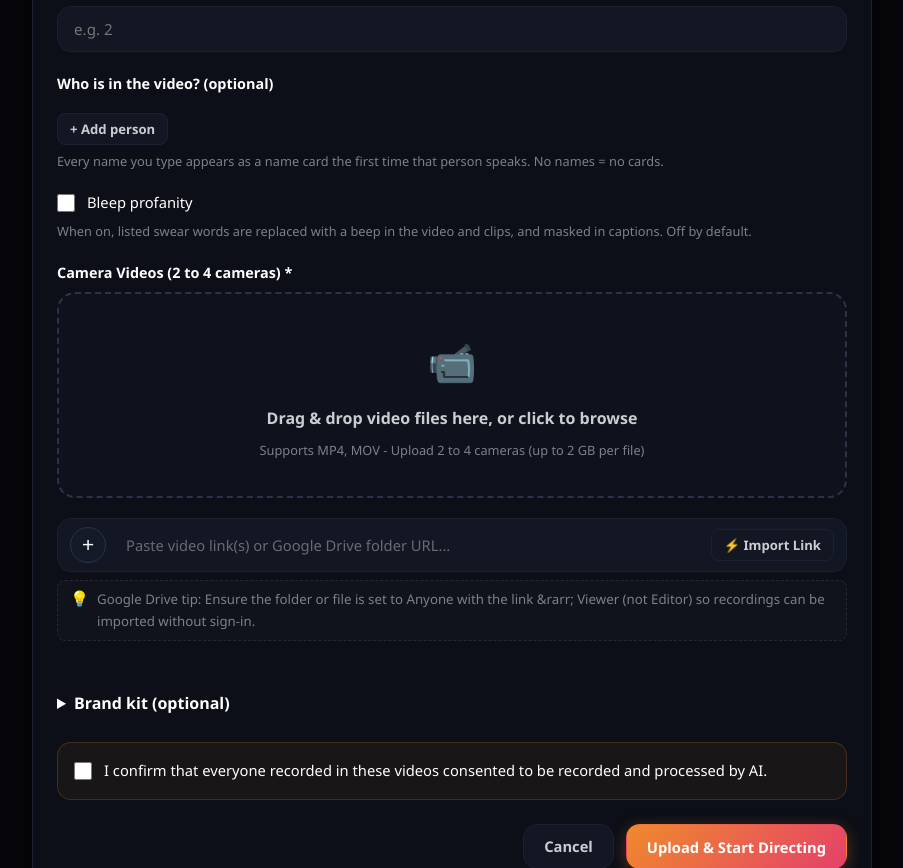
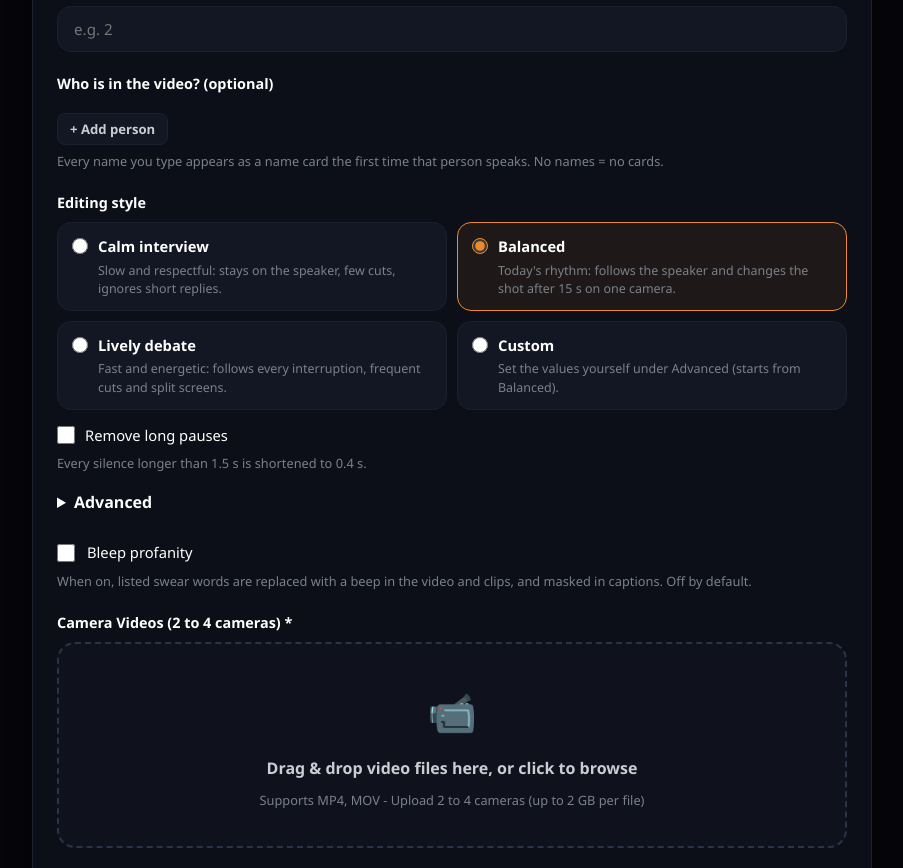
Before and after one commit to ahmed-salama-ai/FramePilot, a FastAPI app: page /new in a window 1280 px wide. Shown: the part 537-1405 px from the top of the page, without its empty margins (188-1091 px from the left). Run offline with FastAPI, Linux system fonts and the light colour scheme; some libraries are stand-ins or nearby versions.

Commit message:
Editing style on the upload page

```diff
--- a/app/main.py
+++ b/app/main.py
@@ -206,6 +206,29 @@ def parse_people(text: str) -> List[Dict[str, str]]:
     return out
 
 
+def check_style(data) -> Dict[str, Any]:
+    """The editing style chosen at upload ({"preset", "choices", "remove_pauses"}) -> what is saved with the job
+    (director/styles.py resolve). A wrong style -> 400 with the message in English and Arabic: {"en", "ar"}."""
+    from ai_director.director.styles import StyleError, resolve
+    if not isinstance(data, dict):
+        raise HTTPException(status_code=400, detail={"en": "style: not valid JSON.", "ar": "النمط: ليس JSON صالحًا."})
+    try:
+        return resolve(data.get("preset"), data.get("choices"), data.get("remove_pauses", False))
+    except StyleError as e:
+        raise HTTPException(status_code=400, detail={"en": e.en, "ar": e.ar})
+
+
+def parse_style(text: str) -> Optional[Dict[str, Any]]:
+    """style_json from the upload form; empty = no style chosen (default.yaml as it is, the same as Balanced)."""
+    if not (text or "").strip():
+        return None
+    try:
+        data = json.loads(text)
+    except ValueError:
+        data = None
+    return check_style(data)
+
+
 def audio_seconds(path: Path):
     """How long a sound file is (ffprobe), None if it has no sound."""
     from ai_director.common.io import run
@@ -307,6 +330,19 @@ async def api_inspect_link(req: InspectLinkRequest):
         raise HTTPException(status_code=400, detail=f"فشل فحص الرابط: {str(e)}")
 
 
+@app.get("/api/styles")
+def get_styles():
+    """The editing styles for the upload page (configs/styles.yaml): names, descriptions, values, limits."""
+    from ai_director.director.styles import public_styles
+    return public_styles()
+
+
+@app.post("/api/styles/check")
+def check_style_api(data: Dict[str, Any]):
+    """The upload page checks a style before it uploads anything: 200 + the style, or 400 {"en", "ar"}."""
+    return check_style(data)
+
+
 @app.post("/api/projects")
 async def create_project(
     files: Optional[List[UploadFile]] = File(None),
@@ -319,6 +355,7 @@ async def create_project(
     consent: bool = Form(...),
     people_json: str = Form("[]"),
     bleep_profanity: str = Form("false"),
+    style_json: str = Form(""),
     brand_json: str = Form(""),
     logo: Optional[UploadFile] = File(None),
     intro: Optional[UploadFile] = File(None),
@@ -387,6 +424,7 @@ async def create_project(
     people = parse_people(people_json)
     if num_speakers is None and people:
         num_speakers = len(people)
+    style = parse_style(style_json)                    # checked before any video is uploaded or downloaded
 
     sid = db.new_session_id()
     session_dir = DATA_DIR / sid
@@ -432,6 +470,8 @@ async def create_project(
             "people": people,
             "bleep_profanity": str(bleep_profanity).strip().lower() in {"1", "true", "on", "yes"},
         }
+        if style is not None:
+            upload_data["style"] = style                   # preset + every value, so the edit can be made again
         (staging_dir / "upload.json").write_text(
             json.dumps(upload_data, ensure_ascii=False, indent=2),
             encoding="utf-8"
--- a/app/static/i18n.js
+++ b/app/static/i18n.js
@@ -203,6 +203,30 @@ const I18N = {
     people_hint: "كل اسم تكتبه يظهر كبطاقة اسم في الفيديو أول مرة يتكلم فيها هذا الشخص. بدون أسماء = بدون بطاقات.",
     label_bleep: "كتم الألفاظ النابية (بيب)",
     bleep_hint: "عند التفعيل تُستبدل الكلمات المدرجة بصوت تنبيه في الفيديو والكليبات، وتُحجب في الترجمة. الإعداد مغلق افتراضياً.",
+    style_title: "أسلوب المونتاج",
+    style_pauses: "حذف فترات الصمت الطويلة",
+    style_pauses_hint: "كل صمت أطول من {min} ثانية يُقصَّر إلى {keep} ثانية.",
+    style_advanced: "إعدادات متقدمة",
+    style_advanced_hint: "تغيير أي قيمة يحوّل النمط إلى «مخصص».",
+    style_min_shot: "أقصر لقطة (ثانية)",
+    style_max_shot: "أطول لقطة على نفس الكاميرا (ثانية)",
+    style_sensitivity: "حساسية التبديل",
+    style_split: "الشاشة المقسومة",
+    style_zooms: "أقصى عدد تقريبات في الدقيقة",
+    style_min_turn: "تجاهل الردود الأقصر من (ثانية)",
+    style_reactions: "لقطات رد الفعل: إظهار المستمع أثناء الكلام الطويل",
+    style_weights: "أوزان اختيار الكاميرا",
+    style_w_speaker: "المتكلم",
+    style_w_frontal: "مواجهة الكاميرا",
+    style_w_quality: "جودة الصورة",
+    style_w_gesture: "الإيماءات",
+    style_w_shake: "اهتزاز الكاميرا",
+    style_level_low: "منخفضة",
+    style_level_normal: "عادية",
+    style_level_high: "عالية",
+    style_level_off: "مغلقة",
+    style_level_rarely: "نادرًا",
+    style_level_often: "كثيرًا",
     ph_person_name: "الاسم كما يظهر في الفيديو",
     role_none: "الدور (اختياري)",
     role_host: "مقدم البرنامج",
@@ -468,6 +492,30 @@ const I18N = {
     people_hint: "Every name you type appears as a name card the first time that person speaks. No names = no cards.",
     label_bleep: "Bleep profanity",
     bleep_hint: "When on, listed swear words are replaced with a beep in the video and clips, and masked in captions. Off by default.",
+    style_title: "Editing style",
+    style_pauses: "Remove long pauses",
+    style_pauses_hint: "Every silence longer than {min} s is shortened to {keep} s.",
+    style_advanced: "Advanced",
+    style_advanced_hint: "Changing a value switches the style to Custom.",
+    style_min_shot: "Shortest shot (seconds)",
+    style_max_shot: "Longest shot on one camera (seconds)",
+    style_sensitivity: "Switching sensitivity",
+    style_split: "Split screen",
+    style_zooms: "Zooms per minute (at most)",
+    style_min_turn: "Ignore replies shorter than (seconds)",
+    style_reactions: "Reaction shots: show a listener during long turns",
+    style_weights: "Camera choice weights",
+    style_w_speaker: "Speaker",
+    style_w_frontal: "Facing the camera",
+    style_w_quality: "Image quality",
+    style_w_gesture: "Gestures",
+    style_w_shake: "Camera shake",
+    style_level_low: "Low",
+    style_level_normal: "Normal",
+    style_level_high: "High",
+    style_level_off: "Off",
+    style_level_rarely: "Rarely",
+    style_level_often: "Often",
     ph_person_name: "Name as it should appear",
     role_none: "Role (optional)",
     role_host: "Host",
--- a/app/static/new.js
+++ b/app/static/new.js
@@ -483,6 +483,13 @@ document.addEventListener("DOMContentLoaded", () => {
       return;
     }
 
+    // Editing style (styles.js): checked by the server before any video is sent
+    const style = typeof window.readStyleForm === "function" ? await window.readStyleForm() : { ok: true, value: null };
+    if (!style.ok) {
+      showError(style.message);
+      return;
+    }
+
     const formData = new FormData();
     const nameEl = document.getElementById("projectName");
     const langEl = document.getElementById("languageSelect");
@@ -497,6 +504,7 @@ document.addEventListener("DOMContentLoaded", () => {
     formData.append("people_json", JSON.stringify(readPeople()));
     const bleepEl = document.getElementById("bleepProfanity");
     formData.append("bleep_profanity", bleepEl && bleepEl.checked ? "true" : "false");
+    if (style.value) formData.append("style_json", JSON.stringify(style.value));
 
     if (typeof readBrandForm === "function") {
       const brand = readBrandForm();
@@ -621,7 +629,10 @@ document.addEventListener("DOMContentLoaded", () => {
           let errDetail = "Upload / Download failed";
           try {
             const res = JSON.parse(xhr.responseText);
-            errDetail = res.detail || errDetail;
+            const d = res.detail;                          // a style error comes as {en, ar}
+            errDetail = (d && typeof d === "object" && !Array.isArray(d))
+              ? (d[typeof getLang === "function" ? getLang() : "en"] || d.en || errDetail)
+              : (d || errDetail);
           } catch (ex) { }
           showError(errDetail);
           if (submitBtn) submitBtn.disabled = false;
--- a/app/static/style.css
+++ b/app/static/style.css
@@ -1285,3 +1285,32 @@ bdi {
 .brand-check label { display: flex; align-items: center; gap: 8px; font-weight: 600; color: var(--text-bright);
                      margin-top: 26px; cursor: pointer; }
 .brand-check input { width: 18px; height: 18px; accent-color: var(--accent-orange); }
+
+
+/* Editing style on the upload page (Task 2, styles.js) */
+.style-presets { display: grid; grid-template-columns: repeat(2, minmax(0, 1fr)); gap: 10px; }
+.style-option { display: flex; align-items: flex-start; gap: 10px; padding: 12px 14px; cursor: pointer;
+                background: var(--bg-surface-elevated); border: 1px solid var(--border-color);
+                border-radius: var(--radius-md); transition: border-color 0.2s, background 0.2s; }
+.style-option:hover { border-color: rgba(239, 138, 44, 0.45); }
+.style-option.is-chosen { border-color: var(--accent-orange); background: rgba(239, 138, 44, 0.08); }
+.style-option input { width: 16px; height: 16px; margin-top: 3px; flex-shrink: 0; accent-color: var(--accent-orange); }
+.style-option strong { display: block; color: var(--text-bright); font-size: 0.92rem; margin-bottom: 3px; }
+.style-option small { display: block; color: var(--text-quiet); font-size: 0.78rem; line-height: 1.45; }
+.style-check { display: flex; align-items: center; gap: 10px; margin-top: 14px; cursor: pointer;
+               font-size: 0.92rem; color: var(--text-bright); }
+.style-check input { width: 18px; height: 18px; accent-color: var(--accent-orange); }
+.style-advanced { margin-top: 10px; }
+.style-grid { display: grid; grid-template-columns: repeat(2, minmax(0, 1fr)); gap: 12px 16px; }
+.style-grid label, .style-weights label { display: flex; flex-direction: column; gap: 6px; font-size: 0.83rem;
+                                          color: var(--text-main); }
+.style-grid .form-control, .style-weights .form-control { padding: 9px 12px; }
+.style-weights-title { margin: 16px 0 8px; }
+.style-weights { display: grid; grid-template-columns: repeat(5, minmax(0, 1fr)); gap: 10px; }
+.style-error { margin: 4px 0 12px; color: #ff6b7d; background: rgba(237, 62, 82, 0.1);
+               border: 1px solid rgba(237, 62, 82, 0.3); padding: 8px 12px; border-radius: var(--radius-sm);
+               font-size: 0.88rem; }
+@media (max-width: 640px) {
+  .style-presets, .style-grid { grid-template-columns: 1fr; }
+  .style-weights { grid-template-columns: repeat(2, minmax(0, 1fr)); }
+}
--- /dev/null
+++ b/app/static/styles.js
@@ -0,0 +1,193 @@
+// Editing style on the upload page (Task 2). The styles, their texts, values and limits all come from /api/styles
+// (configs/styles.yaml), so a new style there needs no change here. The server checks the values
+// (/api/styles/check, director/styles.py) and its message is shown in the page's language.
+// window.readStyleForm() -> {ok: true, value: {preset, choices, remove_pauses}} | {ok: false, message}.
+(function () {
+  const box = document.getElementById("styleBox");
+  if (!box) return;
+  const $ = id => document.getElementById(id);
+  const lang = () => (typeof getLang === "function" ? getLang() : "en");
+  const tr = (key, vars) => (typeof t === "function" ? t(key, vars) : key);
+  const pick = (both) => (both && typeof both === "object" ? (both[lang()] || both.en || "") : String(both || ""));
+  const WEIGHTS = ["speaker", "frontal", "quality", "gesture", "shake"];
+  const NUMBERS = { styleMinShot: "min_shot", styleMaxShot: "max_shot", styleZooms: "zooms_per_minute",
+                    styleMinTurn: "min_turn" };
+  let data = null;          // /api/styles
+  let lastError = null;     // the last {en, ar} message, shown again when the language changes
+  let checkTimer = null;
+
+  const presetById = id => data.presets.find(p => p.id === id);
+  const chosen = () => {
+    const r = box.querySelector('input[name="stylePreset"]:checked');
+    return r ? r.value : data.default;
+  };
+  const customId = () => (data.presets.find(p => p.custom) || {}).id;
+
+  function drawPresets() {
+    const now = data && box.querySelector('input[name="stylePreset"]:checked');
+    const keep = now ? now.value : data.default;
+    const list = $("stylePresets");
+    list.innerHTML = "";
+    data.presets.forEach(p => {
+      const option = document.createElement("label");
+      option.className = "style-option";
+      const radio = document.createElement("input");
+      radio.type = "radio";
+      radio.name = "stylePreset";
+      radio.value = p.id;
+      radio.checked = p.id === keep;
+      radio.addEventListener("change", () => {
+        fill(p.choices);
+        markChosen();
+        check();
+      });
+      const text = document.createElement("span");
+      const name = document.createElement("strong");
+      name.textContent = pick(p.name);
+      const desc = document.createElement("small");
+      desc.textContent = pick(p.description);
+      text.append(name, desc);
+      option.append(radio, text);
+      list.appendChild(option);
+    });
+    markChosen();
+  }
+
+  function markChosen() {
+    box.querySelectorAll(".style-option").forEach(o => {
+      o.classList.toggle("is-chosen", o.querySelector("input").checked);
+    });
+  }
+
+  function drawLevels() {
+    box.querySelectorAll("select[data-level]").forEach(sel => {
+      const keep = sel.value;
+      sel.innerHTML = "";
+      (data.levels[sel.dataset.level] || []).forEach(v => {
+        const o = document.createElement("option");
+        o.value = v;
+        o.textContent = tr("style_level_" + v);
+        sel.appendChild(o);
+      });
+      if (keep) sel.value = keep;
+    });
+  }
+
+  function drawPauseHint() {
+    $("stylePausesHint").textContent = tr("style_pauses_hint", { min: data.pauses.min_pause, keep: data.pauses.keep });
+  }
+
+  function setLimits() {
+    const L = data.limits;
+    Object.entries(NUMBERS).forEach(([id, key]) => {
+      $(id).min = L[key][0];
+      $(id).max = L[key][1];
+    });
+    WEIGHTS.forEach(w => { $("styleW_" + w).min = L.weights[0]; $("styleW_" + w).max = L.weights[1]; });
+  }
+
+  function fill(c) {
+    Object.entries(NUMBERS).forEach(([id, key]) => { $(id).value = c[key]; });
+    $("styleSensitivity").value = c.sensitivity;
+    $("styleSplit").value = c.split;
+    $("styleReactions").checked = !!c.reactions;
+    WEIGHTS.forEach(w => { $("styleW_" + w).value = c.weights[w]; });
+  }
+
+  function read() {
+    const num = id => {
+      const v = $(id).value.trim();
+      return v === "" ? null : Number(v);
+    };
+    const c = {};
+    Object.entries(NUMBERS).forEach(([id, key]) => { c[key] = num(id); });
+    c.sensitivity = $("styleSensitivity").value;
+    c.split = $("styleSplit").value;
+    c.reactions = $("styleReactions").checked;
+    c.weights = {};
+    WEIGHTS.forEach(w => { c.weights[w] = num("styleW_" + w); });
+    return c;
+  }
+
+  function value() {
+    const preset = chosen();
+    const p = presetById(preset);
+    return { preset, choices: p && p.custom ? read() : {}, remove_pauses: $("styleRemovePauses").checked };
+  }
+
+  function showError(detail) {
+    lastError = detail;
+    const el = $("styleError");
+    el.textContent = detail ? pick(detail) : "";
+    el.style.display = detail ? "block" : "none";
+    if (detail) $("styleAdvanced").open = true;
+  }
+
+  async function ask(v) {
+    const res = await fetch("/api/styles/check", {
+      method: "POST", headers: { "Content-Type": "application/json" }, body: JSON.stringify(v)
+    });
+    if (res.ok) return { ok: true };
+    let detail = { en: "The editing style could not be checked.", ar: "تعذر التحقق من نمط المونتاج." };
+    try { detail = (await res.json()).detail || detail; } catch (e) { }
+    return { ok: false, detail };
+  }
+
+  async function check() {
+    if (!data) return true;
+    try {
+      const r = await ask(value());
+      showError(r.ok ? null : r.detail);
+      return r.ok;
+    } catch (e) {
+      return true;            // offline check: the server checks again when the project is created
+    }
+  }
+
+  function onAdvancedEdit() {
+    const custom = customId();
+    if (custom && chosen() !== custom) {                 // a changed value = the user's own style
+      const radio = box.querySelector(`input[name="stylePreset"][value="${custom}"]`);
+      if (radio) radio.checked = true;
+      markChosen();
+    }
+    clearTimeout(checkTimer);
+    checkTimer = setTimeout(check, 350);
+  }
+
+  window.readStyleForm = async function () {
+    if (!data) return { ok: true, value: null };         // styles not loaded: no style = default.yaml (Balanced)
+    const v = value();
+    try {
+      const r = await ask(v);
+      showError(r.ok ? null : r.detail);
+      return r.ok ? { ok: true, value: v } : { ok: false, message: pick(r.detail) };
+    } catch (e) {
+      return { ok: true, value: v };                     // the server checks it again on upload
+    }
+  };
+
+  fetch("/api/styles")
+    .then(r => (r.ok ? r.json() : Promise.reject(r.status)))
+    .then(d => {
+      data = d;
+      setLimits();
+      drawLevels();
+      drawPresets();
+      drawPauseHint();
+      fill(presetById(chosen()).choices);
+      box.querySelectorAll("#styleAdvanced input, #styleAdvanced select").forEach(el => {
+        el.addEventListener("input", onAdvancedEdit);
+        el.addEventListener("change", onAdvancedEdit);
+      });
+    })
+    .catch(() => { box.style.display = "none"; });
+
+  document.addEventListener("framepilot:lang", () => {
+    if (!data) return;
+    drawPresets();
+    drawLevels();
+    drawPauseHint();
+    if (lastError) showError(lastError);
+  });
+})();
--- a/app/templates/new.html
+++ b/app/templates/new.html
@@ -53,6 +53,53 @@
       <div id="peopleList" class="people-list"></div>
       <button type="button" id="addPersonBtn" class="btn btn-secondary btn-sm" data-i18n="btn_add_person">+ Add Person</button>
       <small class="form-hint" style="display: block; margin-top: 6px;" data-i18n="people_hint">Each name you enter appears as a name card the first time that speaker talks.</small>
+    </div>
+
+    <!-- Editing style (Task 2): styles.js fills it from /api/styles (configs/styles.yaml) -->
+    <div class="form-group" id="styleBox">
+      <label class="form-label" data-i18n="style_title">Editing style</label>
+      <div id="stylePresets" class="style-presets" role="radiogroup"></div>
+      <label class="style-check">
+        <input type="checkbox" id="styleRemovePauses">
+        <span data-i18n="style_pauses">Remove long pauses</span>
+      </label>
+      <small class="form-hint" id="stylePausesHint"></small>
+      <details id="styleAdvanced" class="brand-details style-advanced">
+        <summary data-i18n="style_advanced">Advanced</summary>
+        <p class="form-hint" data-i18n="style_advanced_hint">Changing a value switches the style to Custom.</p>
+        <div id="styleError" class="style-error" role="alert" style="display: none;"></div>
+        <div class="style-grid">
+          <label><span data-i18n="style_min_shot">Shortest shot (seconds)</span>
+            <input type="number" id="styleMinShot" class="form-control" step="0.5" inputmode="decimal"></label>
+          <label><span data-i18n="style_max_shot">Longest shot on one camera (seconds)</span>
+            <input type="number" id="styleMaxShot" class="form-control" step="1" inputmode="decimal"></label>
+          <label><span data-i18n="style_sensitivity">Switching sensitivity</span>
+            <select id="styleSensitivity" class="form-control" data-level="sensitivity"></select></label>
+          <label><span data-i18n="style_split">Split screen</span>
+            <select id="styleSplit" class="form-control" data-level="split"></select></label>
+          <label><span data-i18n="style_zooms">Zooms per minute (at most)</span>
+            <input type="number" id="styleZooms" class="form-control" step="1" inputmode="numeric"></label>
+          <label><span data-i18n="style_min_turn">Ignore replies shorter than (seconds)</span>
+            <input type="number" id="styleMinTurn" class="form-control" step="0.5" inputmode="decimal"></label>
+        </div>
+        <label class="style-check">
+          <input type="checkbox" id="styleReactions">
+          <span data-i18n="style_reactions">Reaction shots: show a listener during long turns</span>
+        </label>
+        <p class="form-label style-weights-title" data-i18n="style_weights">Camera choice weights</p>
+        <div class="style-weights">
+          <label><span data-i18n="style_w_speaker">Speaker</span>
+            <input type="number" id="styleW_speaker" class="form-control" step="0.1" inputmode="decimal"></label>
+          <label><span data-i18n="style_w_frontal">Facing the camera</span>
+            <input type="number" id="styleW_frontal" class="form-control" step="0.1" inputmode="decimal"></label>
+          <label><span data-i18n="style_w_quality">Image quality</span>
+            <input type="number" id="styleW_quality" class="form-control" step="0.1" inputmode="decimal"></label>
+          <label><span data-i18n="style_w_gesture">Gestures</span>
+            <input type="number" id="styleW_gesture" class="form-control" step="0.1" inputmode="decimal"></label>
+          <label><span data-i18n="style_w_shake">Camera shake</span>
+            <input type="number" id="styleW_shake" class="form-control" step="0.1" inputmode="decimal"></label>
+        </div>
+      </details>
     </div>
 
     <div class="form-group">
@@ -184,5 +231,6 @@
 
 {% block scripts %}
 <script src="/static/brand.js?v={{ static_version }}"></script>
+<script src="/static/styles.js?v={{ static_version }}"></script>
 <script src="/static/new.js?v={{ static_version }}"></script>
 {% endblock %}
```
Also changed, not shown: tests/test_web.py (+65 -0 lines).
